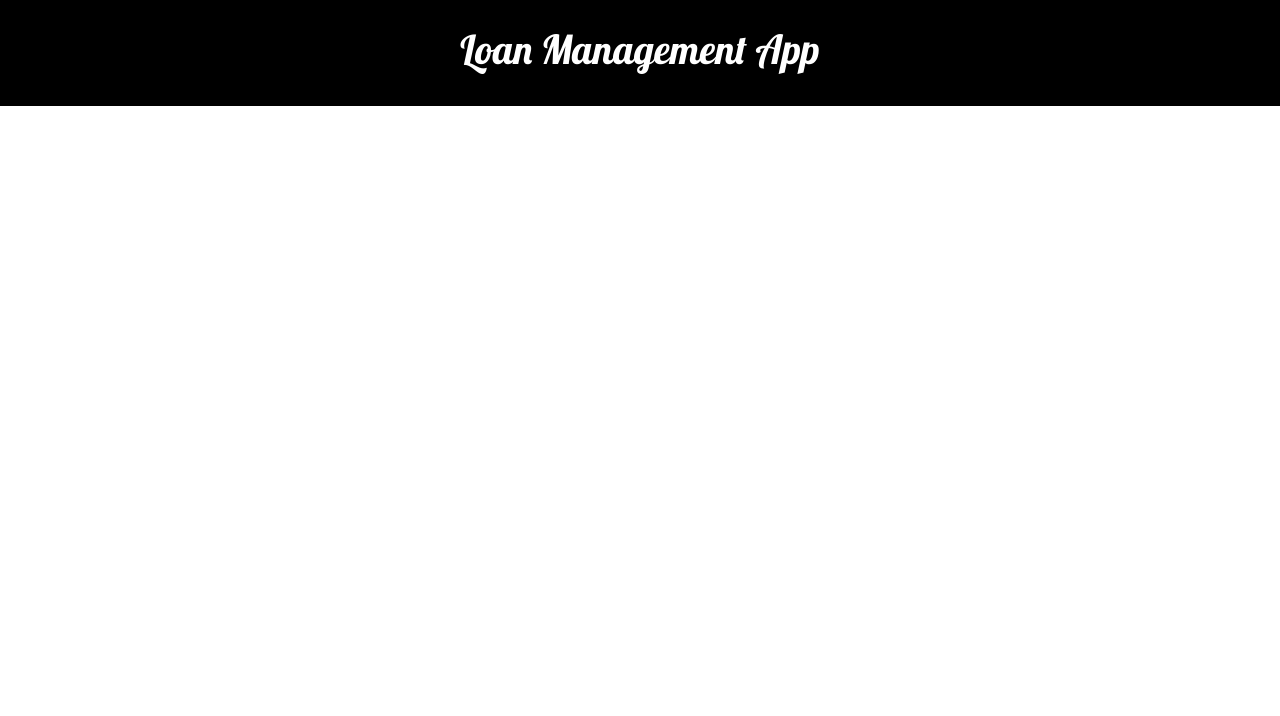
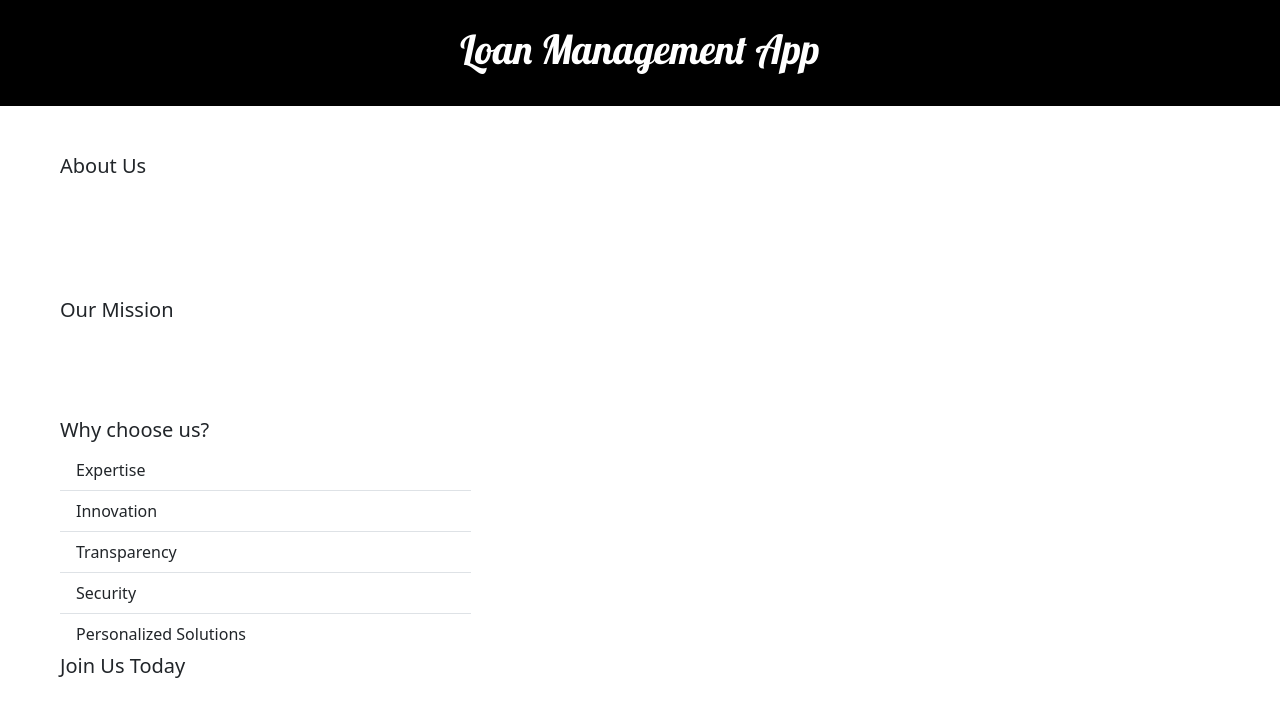
Before and after one commit to MadhumithaJR/loan-management-system, a React (Create React App) app in the folder Frontend/: page /aboutus in a window 1280 px wide. Before the commit this address had no page. Shown: the top 716 px of the page. Built offline with nearby package versions, Linux system fonts and the light colour scheme.

Commit message:
about us page

```diff
--- a/Frontend/package.json
+++ b/Frontend/package.json
@@ -10,9 +10,11 @@
     "@testing-library/jest-dom": "^5.17.0",
     "@testing-library/react": "^13.4.0",
     "@testing-library/user-event": "^13.5.0",
+    "aos": "^2.3.4",
     "axios": "^1.5.0",
     "bootstrap": "^5.3.1",
     "react": "^18.2.0",
+    "react-cookie": "^6.1.1",
     "react-dom": "^18.2.0",
     "react-router-dom": "^6.15.0",
     "react-scripts": "^5.0.1",
--- a/Frontend/src/App.js
+++ b/Frontend/src/App.js
@@ -15,6 +15,7 @@ import CreateUpdateLoan from './components/CreateUpdateLoan';
 import ItemView from './components/ItemView';
 import CreateUpdateItem from './components/CreateUpdateItem';
 import Employee from './components/Employee';
+import AboutUs from './components/AboutUs';
 
 const App = () => {
   return (
@@ -47,6 +48,7 @@ const App = () => {
               <Route exact path="/register" element={<Register />} />
               <Route exact path="/admin" element={<Admin />} />
               <Route exact path="/employee" element={<Employee />} />
+              <Route exact path="/aboutus" element={<AboutUs />} />
 
               <Route path="/user/:id/viewLoan" element={<ViewLoans />} />
               <Route path="/user/:id/viewItems" element={<ViewItems />} />
--- /dev/null
+++ b/Frontend/src/components/AboutUs.js
@@ -0,0 +1,67 @@
+import { useNavigate } from "react-router-dom";
+import AOS from 'aos';
+import 'aos/dist/aos.css'; // You can also use <link> for styles
+// ..
+AOS.init({duration: 1200,once:true});
+const AboutUs = () => {
+    return (
+        <div>
+            <div className="container-fluid">
+                <div className="row p-5 text-start w-75" >
+                    <div data-aos = "fade-right">
+                    <h5>About Us</h5>
+                    <p>
+                    Welcome to Loan management, your trusted partner in financial management and loan
+                    services.
+                    <br />
+                    At Loan management, we understand the importance of financial stability and the
+                    role it plays in achieving your dreams and aspirations. That's why we're dedicated
+                    to providing you with a seamless and secure platform to manage your loans and make
+                    informed financial decisions.
+                    </p>
+                    </div>
+                    <div data-aos = "fade-right">
+                    <h5>Our Mission</h5>
+                    <p>
+                    Our mission is to empower individuals and businesses with the tools and knowledge they
+                    need to take control of their finances and achieve their financial goals. We believe
+                    that everyone deserves access to fair and transparent loan solutions, and we're committed
+                    to making that a reality.
+                    </p>
+                    </div>
+                    <div data-aos = "fade-right">
+                    <h5>
+                        Why choose us?
+                    </h5>
+                    <ul class="list-group list-group-flush w-50">
+                        <li class="list-group-item">Expertise</li>
+                        <li class="list-group-item">Innovation </li>
+                        <li class="list-group-item">Transparency</li>
+                        <li class="list-group-item">Security</li>
+                        <li class="list-group-item">Personalized Solutions</li>
+                    </ul>
+                    </div>
+                    <div data-aos = "fade-right">
+                    <h5>Join Us Today</h5>
+                    <p>
+                    Whether you're an individual looking for a personal loan or a business
+                    owner seeking financial solutions, We are here to support you on your financial
+                    journey. Join our growing community of satisfied customers and experience the
+                    difference that our loan management app can make in your financial life.
+                    </p>
+                    </div>
+
+
+
+
+
+
+                </div>
+
+            </div>
+
+        </div>
+    );
+};
+
+export default AboutUs;
```
Also changed, not shown: 1 other file (tests, documents, lock files or other folders).
